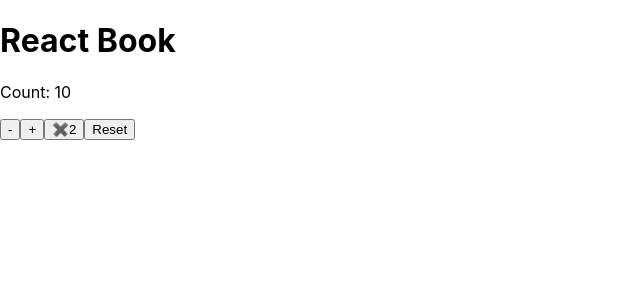
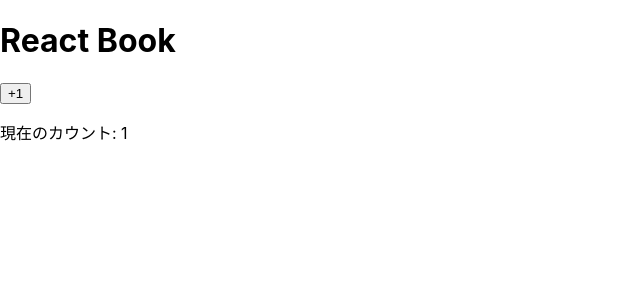
Before and after one commit to newstage75/react-sample, a React (Create React App) app: page / in a window 1280 px wide. Shown: the top 300 px of the page, without its empty margins (0-640 px from the left). Built offline with nearby package versions, Linux system fonts and the light colour scheme.

Commit message:
useMemoの利用
メモ化のフック
値を保持し、必要のない子要素のレンダリングや計算を抑制するために使用
（親コンポーネントの更新による再描画の伝搬を止めることにメモ化コンポーネントを使用）

```diff
--- /dev/null
+++ b/src/components/StudyReactHooks/Parent.tsx
@@ -0,0 +1,57 @@
+import React, { memo, useState } from "react";
+
+type FizzProps = {
+    isFizz: boolean
+}
+
+// Fizzは通常の関数コンポーネント
+// isFizzがtrueの場合はFizzと表示し、それ以外は何も表示しない
+// isFizzの変化に関わらず、親が際描画されるとFizzも際描画される
+const Fizz = (props: FizzProps) => {
+    const { isFizz } = props
+    console.log(`Fizzが再描画されました, isFizz~${isFizz}`)
+    return <span>{isFizz ? 'Fizz' : ''}</span>
+}
+
+type BuzzProps = {
+    isBuzz: boolean
+    // propsにonClickを追加
+    onClick: () => void
+}
+
+// Buzzはメモ化した関数コンポーネント
+// isBuzzがtrueの場合はBuzzと表示し、それ以外は何も表示しない
+// 親コンポーネントが再描画されても、isBuzzが変化しない限りはBuzzは際描画しない
+const Buzz = memo<BuzzProps>((props) => {
+    const {isBuzz, onClick} = props
+    console.log(`Buzzが再描画されました, isBuzz=${isBuzz}`)
+    return(
+        <span onClick={onClick}>
+            {isBuzz ? 'Buzz' : ''}
+        </span>
+    )
+})
+
+// この形式でexportしたときはimport { Parent } from ...　で読み込む
+export const Parent = () => {
+    const [count, setCount] = useState(1)
+    const isFizz = count % 3 === 0
+    const isBuzz = count % 5 === 0
+
+    //この関数はParentの際描画の度に作成される
+    const onbuzzClick = () => {
+        console.log(`Buzzがクリックされました isBuzz=${isBuzz}`)
+    }
+
+    console.log(`Parentが描画されました, count=${count}`)
+    return (
+        <div>
+            <button onClick={() => setCount((c) => c+1)}>+1</button>
+            <p>{`現在のカウント: ${count}`}</p>
+            <p>
+                <Fizz isFizz={isFizz} />
+                <Buzz isBuzz={isBuzz} onClick={onbuzzClick} />
+            </p>
+        </div>
+    )
+}
--- a/src/index.tsx
+++ b/src/index.tsx
@@ -1,16 +1,11 @@
 import React from 'react';
 import ReactDOM from 'react-dom/client';
 import './index.css';
-//Appの代わりにHelloをインポート
 import App from './App';
-import Hello from './components/Hello'
-import Name from './components/Name';
 import reportWebVitals from './reportWebVitals';
-import Message from './components/Message';
-import Parent from './components/ContainerSample';
 import Page from './components/ContextSample';
-import UseStateCounter from './components/StudyReactHooks/useStateCounter';
-import UseReducerCounter from './components/StudyReactHooks/useReducerCounter';
+
+import { Parent } from './components/StudyReactHooks/Parent';
 
 const root = ReactDOM.createRoot(
   document.getElementById('root') as HTMLElement
@@ -19,7 +14,7 @@ root.render(
   <React.StrictMode>
     {/* <App /> */}
     <Page/>
-    <UseReducerCounter initialValue={10} />
+    <Parent />
   </React.StrictMode>
 );
 
```
